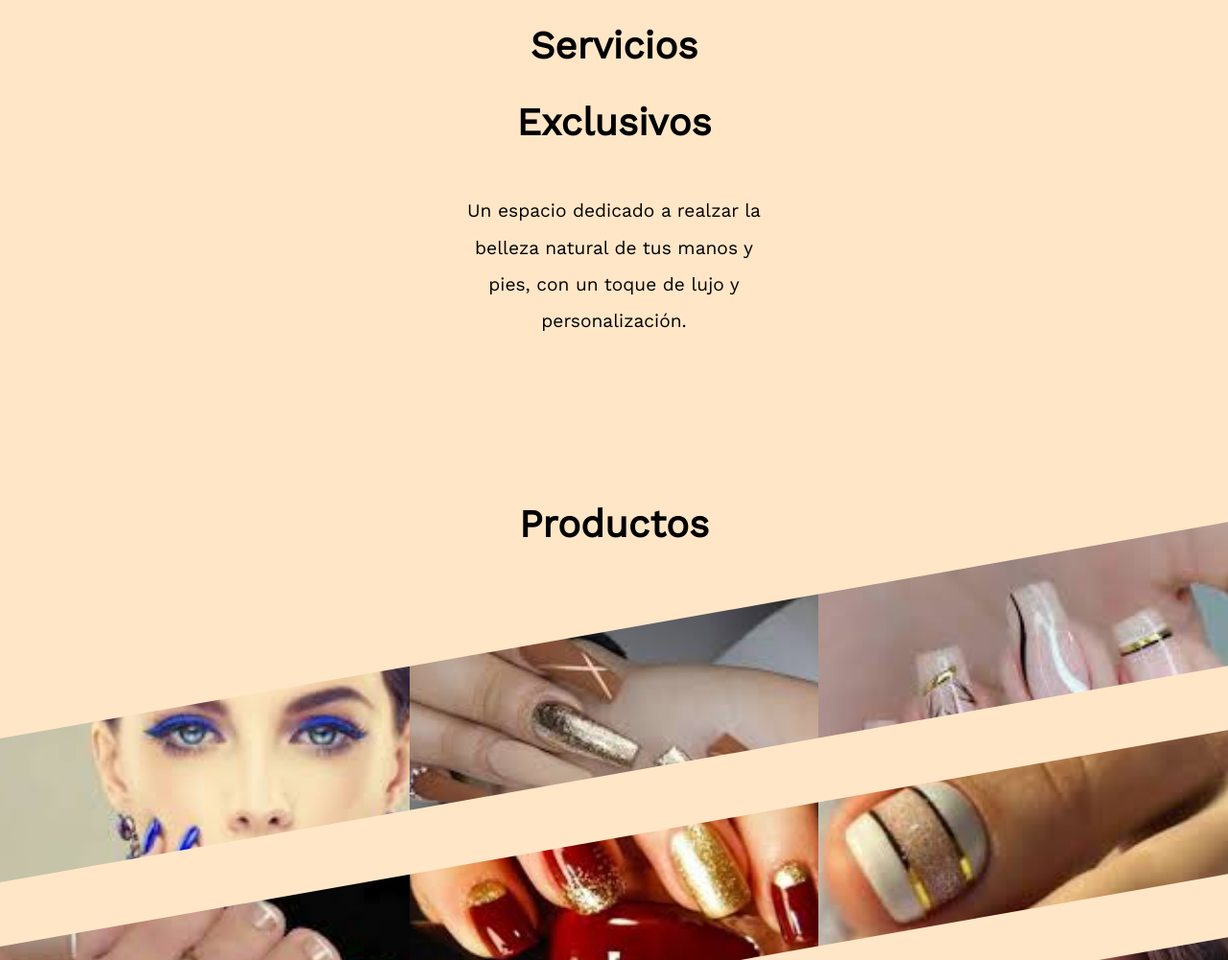
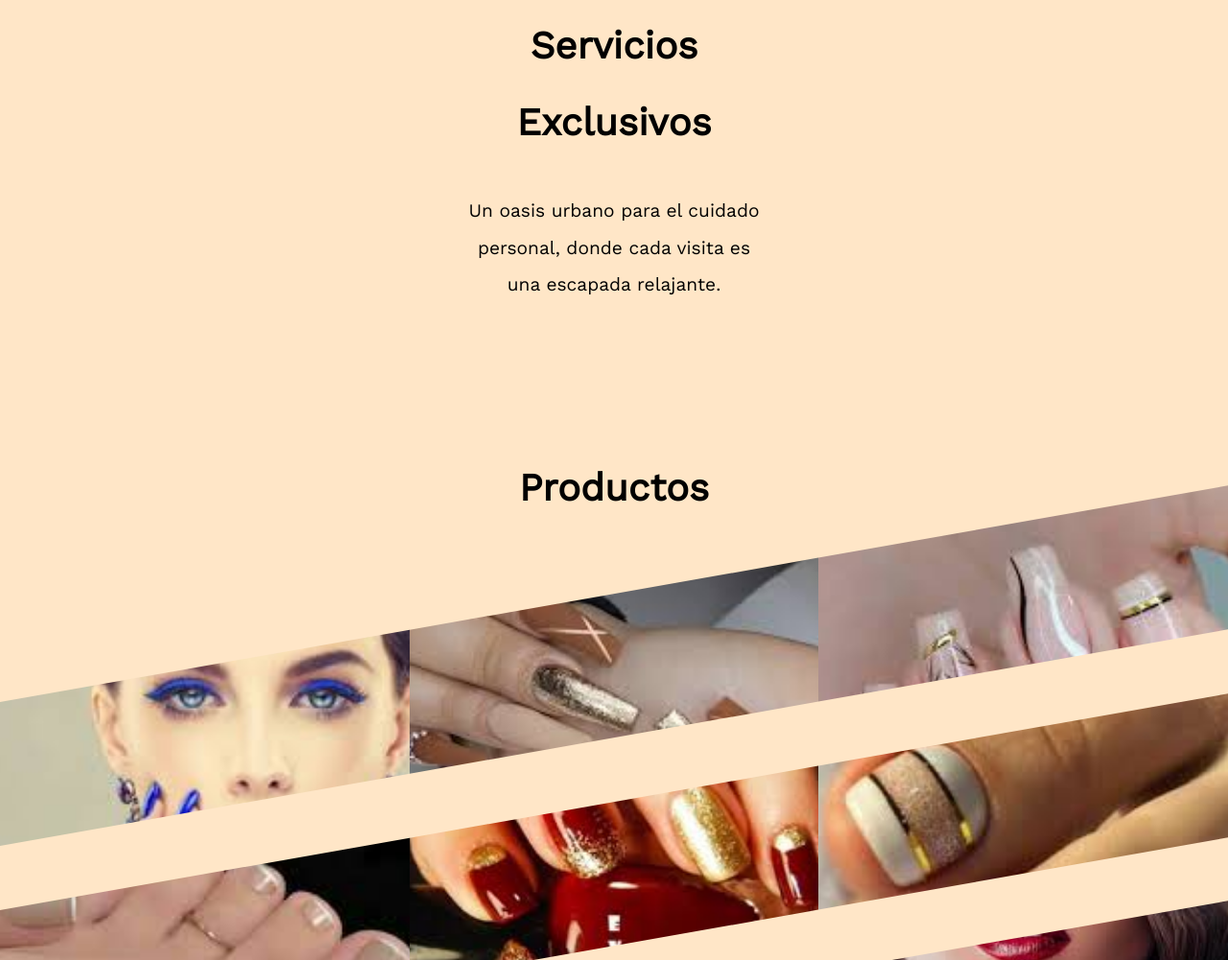
Before and after one commit to carrasco974/ungle.github.io, a plain HTML site: page index.html in a window 1280 px wide. Shown: the part 1083-2084 px from the top of the page at 96% size. Drawn offline with nearby package versions, Linux system fonts and the light colour scheme; a web font is replaced by a local one.

Commit message:
Add files via upload

```diff
--- a/index.html
+++ b/index.html
@@ -64,7 +64,7 @@
          <!--intro-->
          <section class="intro" id="intro">
              <h2>Nuestros Servicios <br> Exclusivos</h2>
-             <p>Un espacio dedicado a realzar la belleza natural de tus manos y pies, con un toque de lujo y personalización.</p>
+             <p>Un oasis urbano para el cuidado personal, donde cada visita es una escapada relajante.</p>
          </section>
 
          <!--productos-->
```
